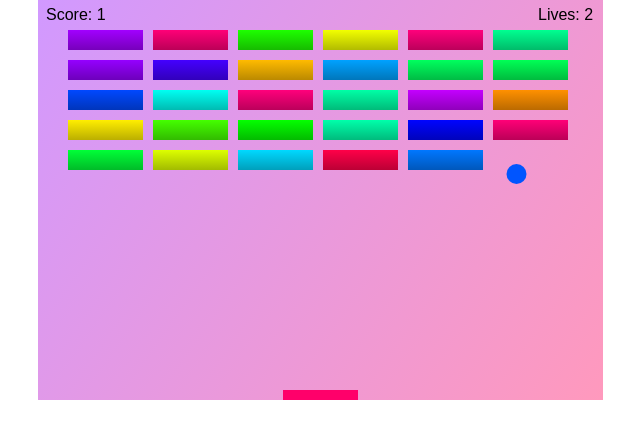
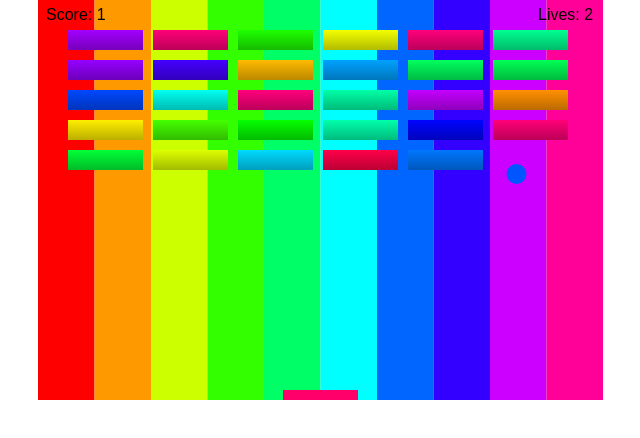
Before and after one commit to anselb/FEW-1.2-JavaScript-Foundations, a plain HTML site: page breakout.html in a window 1280 px wide. Shown: the whole page, without its empty margins (320-960 px from the left). Drawn offline with Linux system fonts and the light colour scheme.

Commit message:
Added drawBackground function and made rainbow rectangles

```diff
--- a/breakout.html
+++ b/breakout.html
@@ -123,6 +123,30 @@
         }
       }
 
+      function drawBackround() {
+        // Set background color to the canvas
+        ctx.beginPath();
+        // Set random color to background
+        // ctx.fillStyle = backgroundColor;
+        // ctx.fillRect(0, 0, canvas.width, canvas.height);
+
+        // Fill with gradient
+        // ctx.fillStyle = grd;
+        // ctx.fillRect(0, 0, canvas.width, canvas.height);
+
+        // Fill with rainbows
+        for(let rectCount = 0; rectCount < 10; rectCount++) {
+          const rectX = canvas.width / 10 * rectCount
+          const rectY = 0
+          const rectWidth = canvas.width / 10
+          const rectHeight = canvas.height
+
+          ctx.fillStyle = `hsl(${360 / 10 * rectCount}, 100%, 50%)`;
+          ctx.fillRect(rectX, rectY, rectWidth, rectHeight);
+        }
+        ctx.closePath();
+      }
+
       function collided(brick) {
         xDifference = x - Math.max(brick.x, Math.min(x, brick.x + brickWidth));
         yDifference = y - Math.max(brick.y, Math.min(y, brick.y + brickHeight));
@@ -173,16 +197,7 @@
         // Clear canvas
         ctx.clearRect(0, 0, canvas.width, canvas.height);
 
-        // Set background color to the canvas
-        ctx.beginPath();
-        // Set random color to background
-        // ctx.fillStyle = backgroundColor;
-        // ctx.fillRect(0, 0, canvas.width, canvas.height);
-        // Fill with gradient
-        ctx.fillStyle = grd;
-        ctx.fillRect(0, 0, canvas.width, canvas.height);
-        ctx.closePath();
-
+        drawBackround();
         drawBall();
         drawPaddle();
         drawBricks();
```
